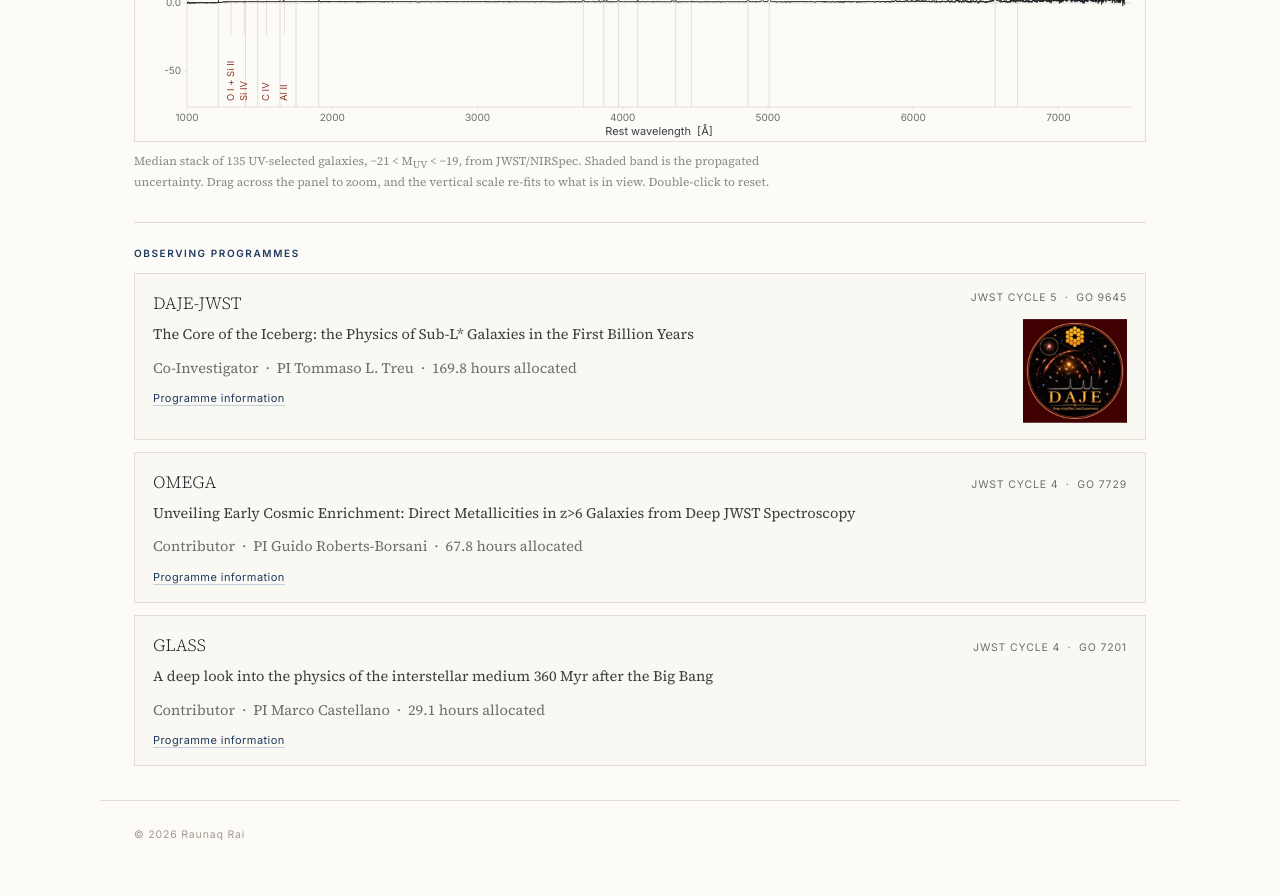
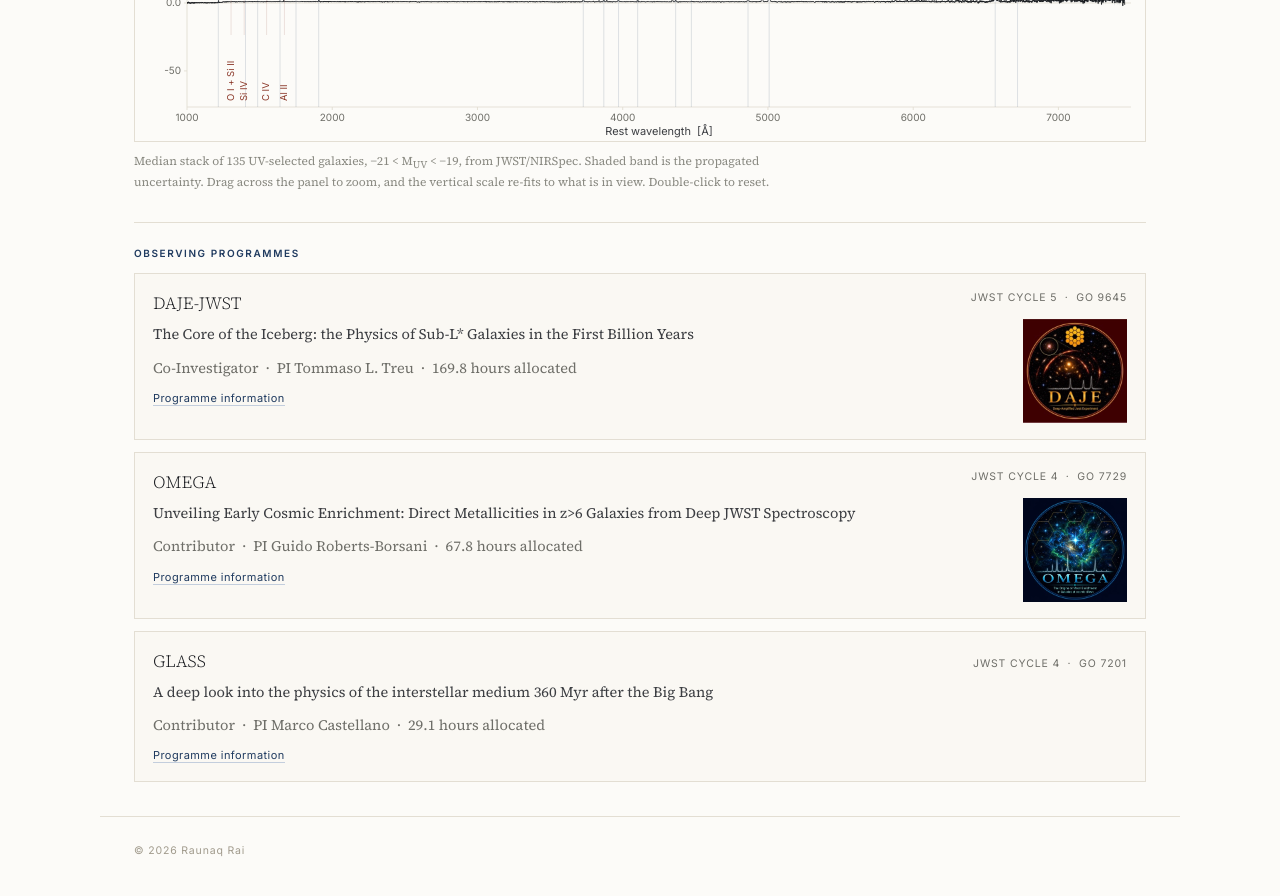
Before and after one commit to raunaq-rai/raunaq-rai.github.io, a Jekyll site: the page built from research.html, in a window 1280 px wide and 900 px high, scrolled down 943 px. Shown: the top 896 px of the window. Built offline with Jekyll 4.4.1, drawn with Linux system fonts in a browser that asks for light colours.

Commit message:
Show the OMEGA logo on its observing programme card

```diff
--- a/_data/programmes.yml
+++ b/_data/programmes.yml
@@ -30,6 +30,7 @@
   role: Contributor
   pi: Guido Roberts-Borsani
   url: https://www.stsci.edu/jwst/science-execution/program-information?id=7729
+  logo: /assets/img/omega-logo.jpg
 
 - acronym: GLASS
   title: "A deep look into the physics of the interstellar medium 360 Myr after the Big Bang"
```
Also changed, not shown: assets/img/omega-logo.jpg (added).
